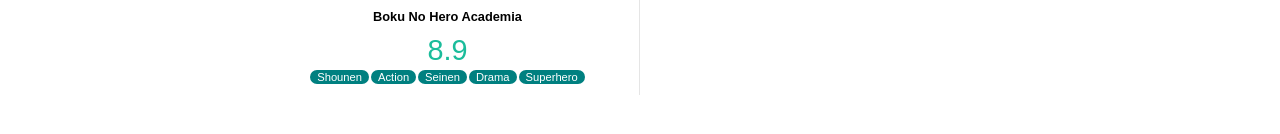
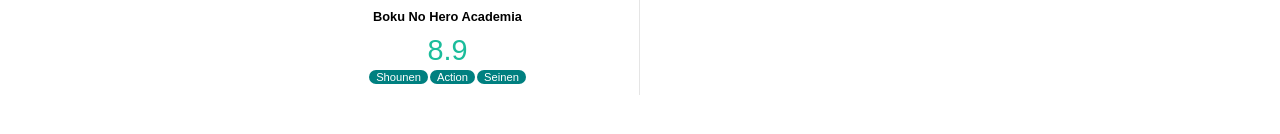
Before and after one commit to adhywiranata/coach-otaku, a React app: page / in a window 1280 px wide. Shown: the part 422-556 px from the top of the page. Built offline with nearby package versions, Linux system fonts and the light colour scheme; the HTML template or start-up script is replaced by a standard one.

Commit message:
add PropTypes to Anime List

```diff
--- a/src/components/Anime/List.tsx
+++ b/src/components/Anime/List.tsx
@@ -1,28 +1,26 @@
 import * as React from 'react';
 
-import { Anime } from '../../types';
+import { Animes } from '../../types';
 
 interface PropTypes {
-  animes: [Anime];
+  animes: Animes;
 }
 
 export default ({ animes }: PropTypes) => (
   <section className="anime-list">
-    {animes.map((anime, index) => (
-      <div className="anime-card">
+    {animes.map((anime) => (
+      <div key={anime.id} className="anime-card">
         <div className="badge">TRENDING</div>
         <div style={{ flex: 1 }}>
           <img src="https://myanimelist.cdn-dena.com//images//anime//12//85221.jpg" width="100%" />
         </div>
         <div style={{ flex: 1, paddingBottom: 10 }}>
-          <h2>{ anime.title }</h2>
-          <span className="score">{ anime.score[0] }</span>
+          <h2>{anime.title}</h2>
+          <span className="score">{anime.score[0]}</span>
           <div>
             <div className="tag">Shounen</div>
             <div className="tag">Action</div>
             <div className="tag">Seinen</div>
-            {index % 2 === 0 && <div className="tag">Drama</div>}
-            {index % 2 === 0 && <div className="tag">Superhero</div>}
           </div>
         </div>
       </div>
```
